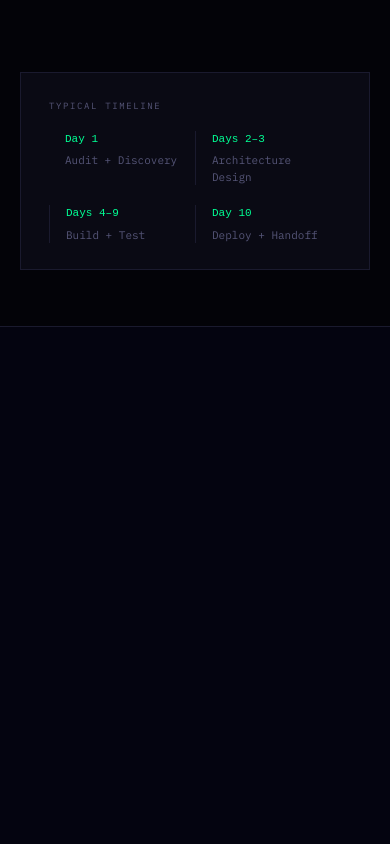
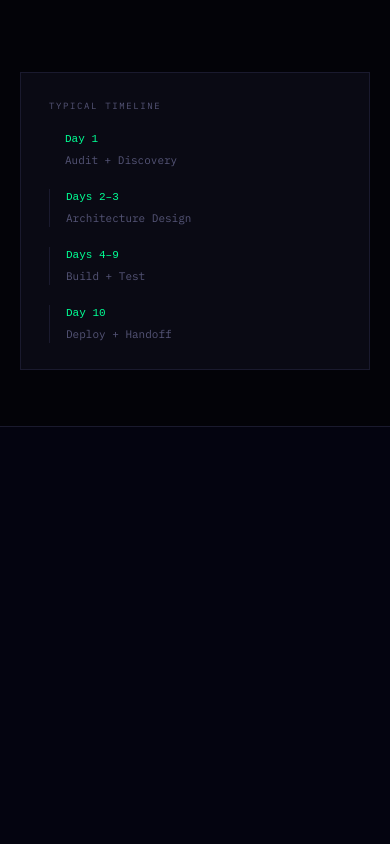
Before and after one commit to Abuhurerakhan0407/shalcon-intelligence, a React (Vite) app: page / in a window 390 px wide. Shown: the part 6620-7464 px from the top of the page. Built offline with nearby package versions, Linux system fonts and the light colour scheme; a web font is replaced by a local one.

Commit message:
Phase 7: responsive optimization and mobile stabilization

```diff
--- a/src/index.css
+++ b/src/index.css
@@ -51,10 +51,19 @@ body {
   color: #fff;
   font-family: "IBM Plex Mono", monospace;
   overflow-x: hidden;
+  /* Phase 7 (Req 4) — long unbreakable tokens (URLs, emails, long words) break
+     onto the next line instead of forcing horizontal overflow. Only kicks in
+     when a token can't fit; normal text still wraps at spaces. Inherits down. */
+  overflow-wrap: break-word;
 }
 #root {
   overflow-x: hidden;
   max-width: 100%;
+}
+/* Phase 7 (Req 1) — media can never exceed its container and push a scrollbar. */
+img {
+  max-width: 100%;
+  height: auto;
 }
 ::-webkit-scrollbar {
   width: 3px;
@@ -630,6 +639,12 @@ body {
   .grid-cards-2 {
     grid-template-columns: 1fr;
   }
+  /* Phase 7 (Req 3) — the 4-up grids (HowItWorks timeline + footer columns)
+     stack to a single column on phones so headings/text never clip in a
+     ~130px cell. Above 560px they stay 2-up (set at 768px). */
+  .grid-cards-4 {
+    grid-template-columns: 1fr;
+  }
 }
 
 /* Hide a scroll strip's scrollbar while keeping it scrollable (Bug 5 — the
```
Also changed, not shown: .claude/settings.local.json, 1 other file (tests, documents, lock files or other folders).
